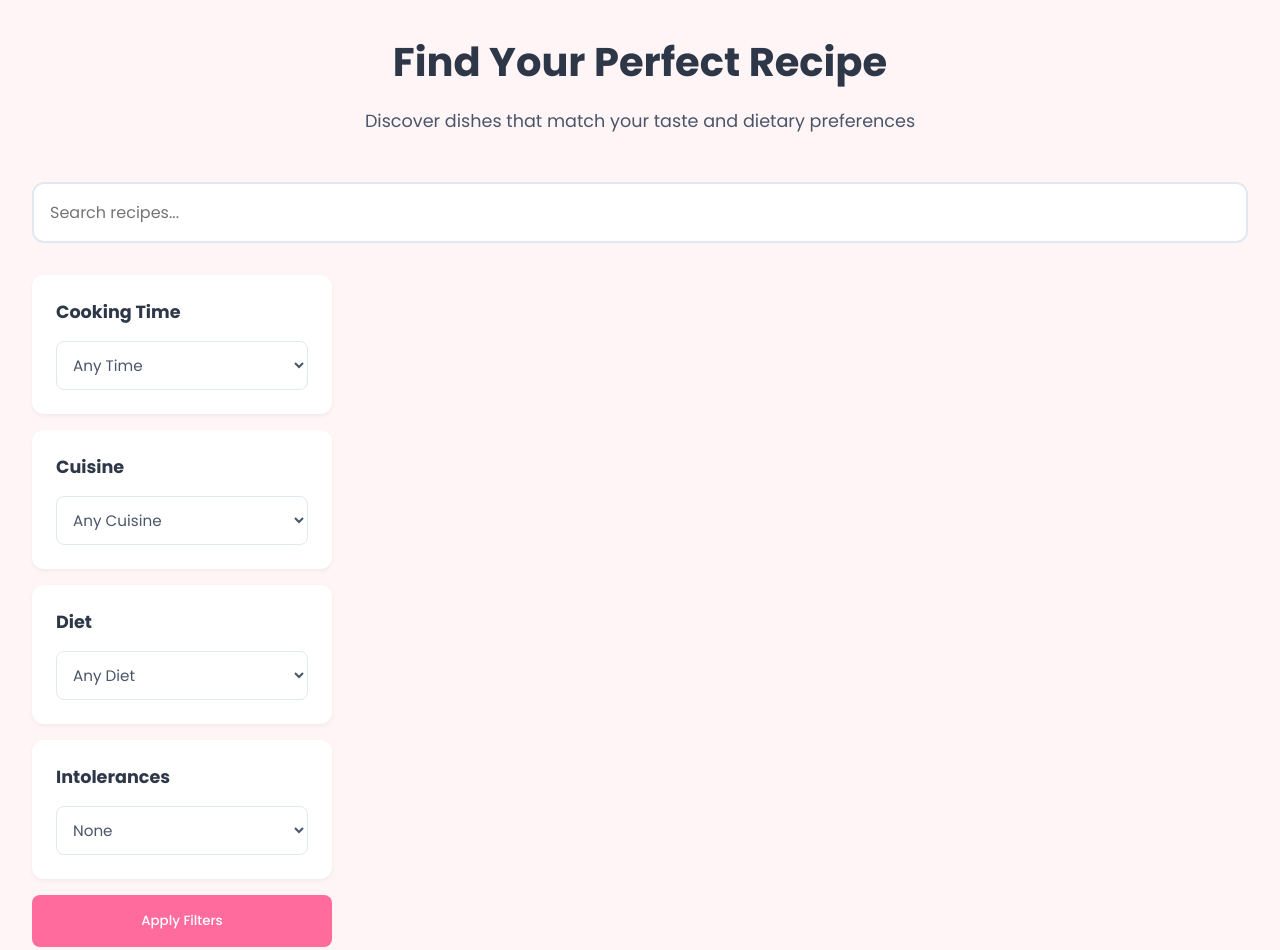
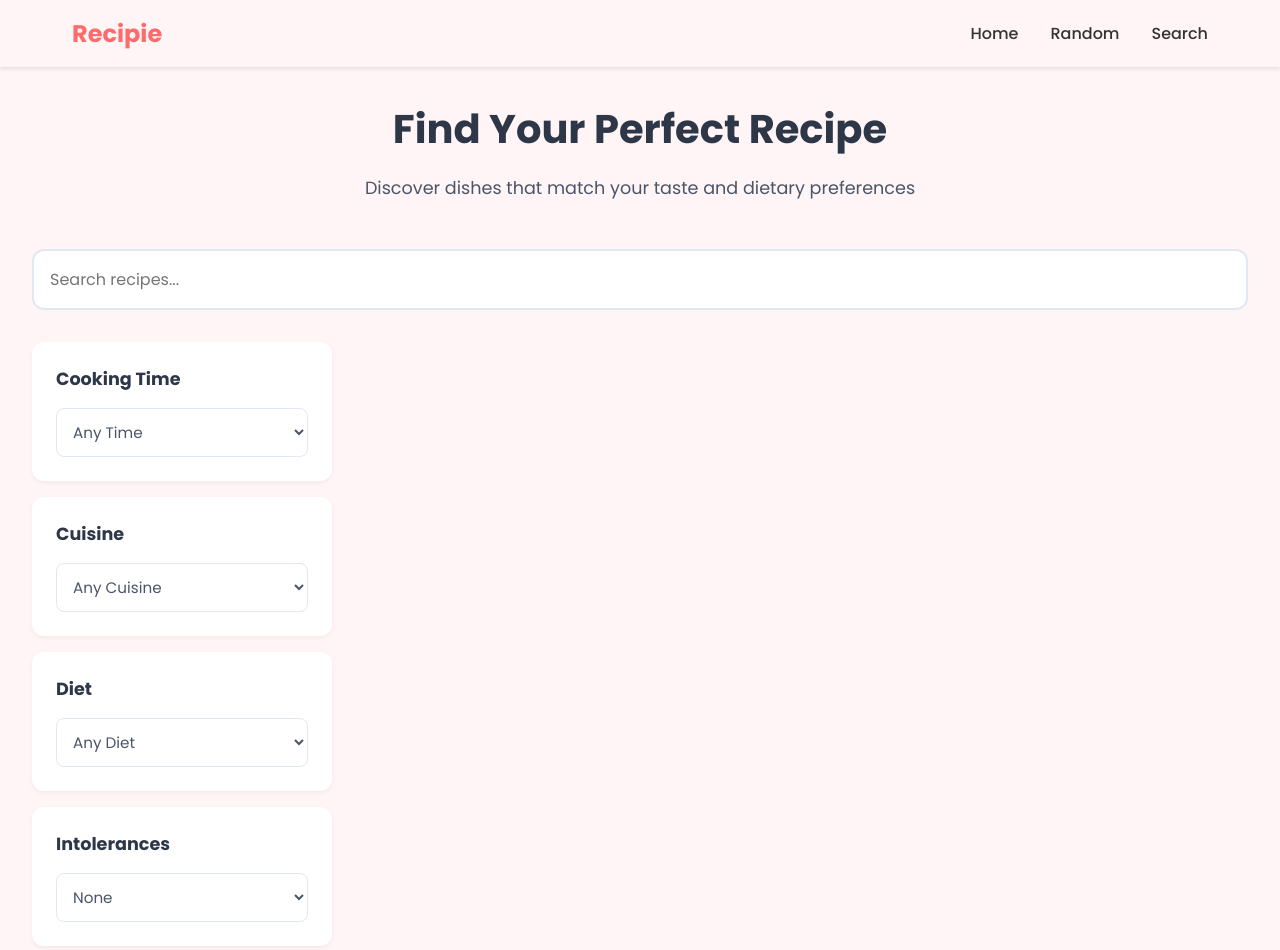
Before and after one commit to CristinaCrihana/DAW-cooking-app, a website: page project/pages/search.html in a window 1280 px wide. Shown: the top 950 px of the page. Drawn offline with Linux system fonts and the light colour scheme.

Commit message:
Refactoring

```diff
--- a/project/css/random.css
+++ b/project/css/random.css
@@ -1,3 +1,70 @@
+/* Navigation styles */
+nav {
+    padding: 1rem 0;
+    box-shadow: 0 2px 4px rgba(0,0,0,0.1);
+}
+
+.nav-container {
+    max-width: 1200px;
+    margin: 0 auto;
+    padding: 0 2rem;
+    display: flex;
+    justify-content: space-between;
+    align-items: center;
+}
+
+.logo {
+    color: #FF6B6B; /* Your primary color */
+    font-size: 1.5rem;
+    font-weight: bold;
+    text-decoration: none;
+}
+
+.nav-links {
+    display: flex;
+    gap: 2rem;
+}
+
+.nav-links a {
+    color: #333;
+    text-decoration: none;
+    font-weight: 500;
+    transition: color 0.3s ease;
+}
+
+.nav-links a:hover {
+    color: #FF6B6B; /* Your primary color */
+}
+
+/* Logo Styling */
+nav .text-primary {
+    color: var(--primary);
+    font-weight: bold;
+    font-size: 1.5rem;
+}
+
+/* Navigation Links */
+nav .hidden {
+    display: none;
+}
+
+nav .md\:flex {
+    display: flex;
+    gap: 2rem;
+    margin-left: auto; /* Push links to the right */
+}
+
+
+/* Responsive Design */
+@media (max-width: 768px) {
+    nav .hidden {
+        display: block;
+    }
+
+    nav .md\:flex {
+        display: none;
+    }
+}
 :root {
     --primary: #FF6B9C;
     --primary-hover: #FF4D85;
--- a/project/css/search.css
+++ b/project/css/search.css
@@ -1,3 +1,70 @@
+/* Navigation styles */
+nav {
+    padding: 1rem 0;
+    box-shadow: 0 2px 4px rgba(0,0,0,0.1);
+}
+
+.nav-container {
+    max-width: 1200px;
+    margin: 0 auto;
+    padding: 0 2rem;
+    display: flex;
+    justify-content: space-between;
+    align-items: center;
+}
+
+.logo {
+    color: #FF6B6B; /* Your primary color */
+    font-size: 1.5rem;
+    font-weight: bold;
+    text-decoration: none;
+}
+
+.nav-links {
+    display: flex;
+    gap: 2rem;
+}
+
+.nav-links a {
+    color: #333;
+    text-decoration: none;
+    font-weight: 500;
+    transition: color 0.3s ease;
+}
+
+.nav-links a:hover {
+    color: #FF6B6B; /* Your primary color */
+}
+
+/* Logo Styling */
+nav .text-primary {
+    color: var(--primary);
+    font-weight: bold;
+    font-size: 1.5rem;
+}
+
+/* Navigation Links */
+nav .hidden {
+    display: none;
+}
+
+nav .md\:flex {
+    display: flex;
+    gap: 2rem;
+    margin-left: auto; /* Push links to the right */
+}
+
+
+/* Responsive Design */
+@media (max-width: 768px) {
+    nav .hidden {
+        display: block;
+    }
+
+    nav .md\:flex {
+        display: none;
+    }
+}
 :root {
     --primary: #FF6B9C;
     --primary-hover: #FF4D85;
--- a/project/js/main.js
+++ b/project/js/main.js
@@ -15,7 +15,7 @@ function createRecipeCard(recipe) {
     card.className = 'bg-white rounded-lg shadow-md overflow-hidden hover:shadow-lg transition-shadow cursor-pointer';
 
     card.addEventListener('click', () => {
-        window.location.href = `/pages/recipe-details.html?id=${recipe.id}`;
+        window.location.href = `./pages/recipe-details.html?id=${recipe.id}`;
     });
 
     card.innerHTML = `
--- a/project/js/search.js
+++ b/project/js/search.js
@@ -81,7 +81,7 @@ function createRecipeCard(recipe) {
     card.className = 'recipe-card';
 
     card.addEventListener('click', () => {
-        window.location.href = `/pages/recipe-details.html?id=${recipe.id}`;
+        window.location.href = `./pages/recipe-details.html?id=${recipe.id}`;
     });
 
     card.innerHTML = `
--- a/project/pages/search.html
+++ b/project/pages/search.html
@@ -8,6 +8,21 @@
     <link href="../css/search.css" rel="stylesheet">
 </head>
 <body>
+     <!-- Navigation -->
+     <nav class="bg-white shadow-lg">
+        <div class="nav-container">
+            <!-- Logo on the left -->
+            <a href="../index.html" class="logo">
+                Recipie
+            </a>
+            <!-- Links on the right -->
+            <div class="nav-links">
+                <a href="../index.html">Home</a>
+                <a href="./random.html">Random</a>
+                <a href="./search.html">Search</a>
+            </div>
+        </div>
+    </nav>
     <div class="container">
         <!-- header section-->
         <header class="page-header">
```
Also changed, not shown: project/index.html (+1 -1 lines), project/js/random.js (added, +78 -0 lines), project/pages/random.html (+15 -80 lines), project/pages/recipe-details.html (+5 -6 lines), project/pages/about.html (added), project/pages/recipes.html (added).
